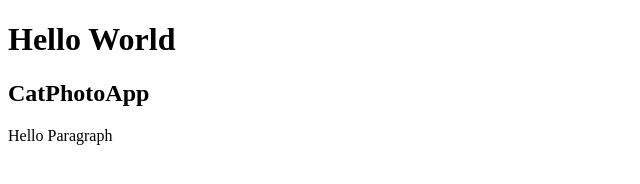
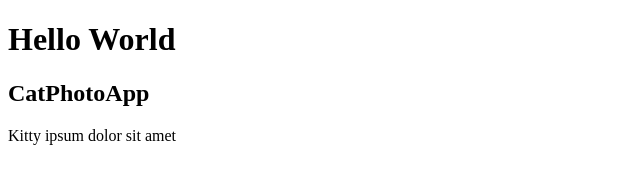
Before and after one commit to lhedwin/proyecto-curso-web-developer, a plain HTML site: page index.html in a window 1280 px wide. Shown: the full height of the page, 0-640 px from the left. Drawn offline with Linux system fonts and the light colour scheme.

Commit message:
Fill in the blanck with placeholder text

```diff
--- a/index.html
+++ b/index.html
@@ -14,7 +14,7 @@
 			<header>
 				<h1>Hello World</h1>
 				<h2>CatPhotoApp</h2>
-				<p>Hello Paragraph</p>
+				<p>Kitty ipsum dolor sit amet</p>
 				<br />
 				<br />
 			</header>
```
